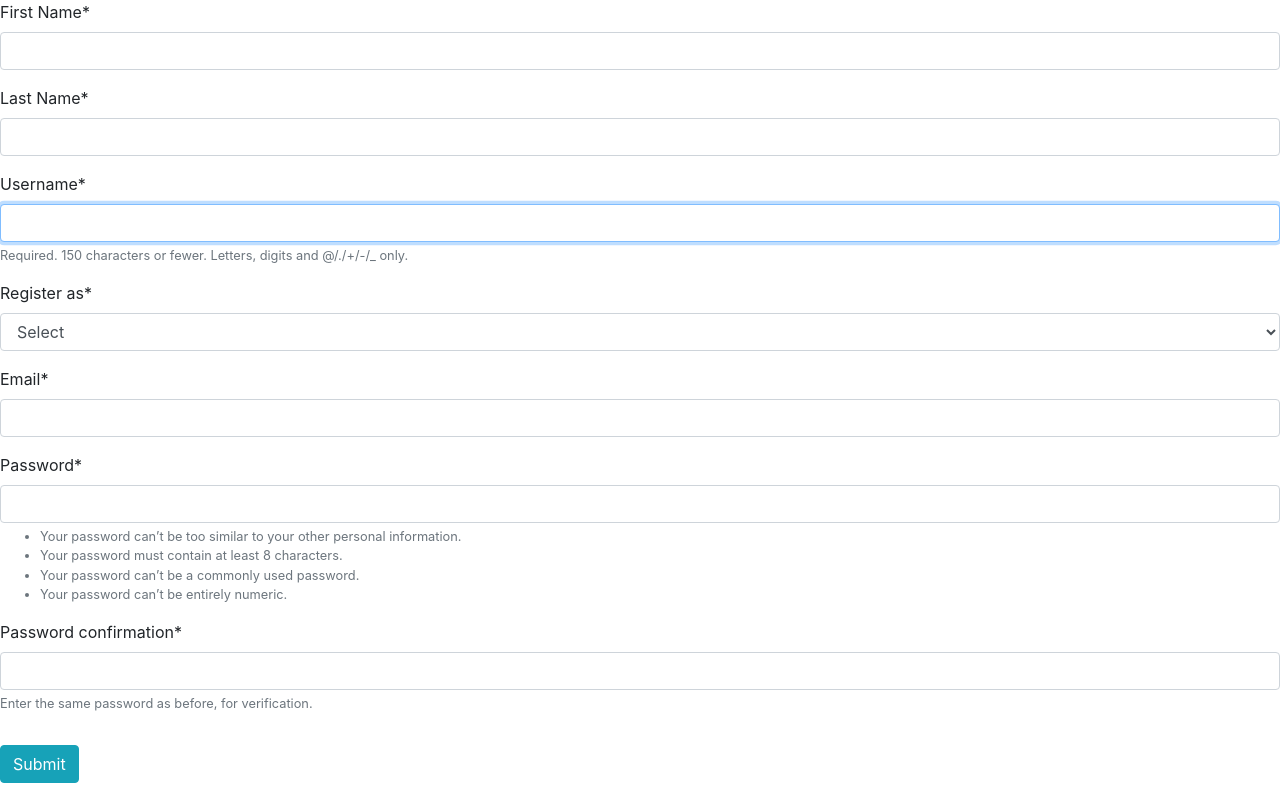
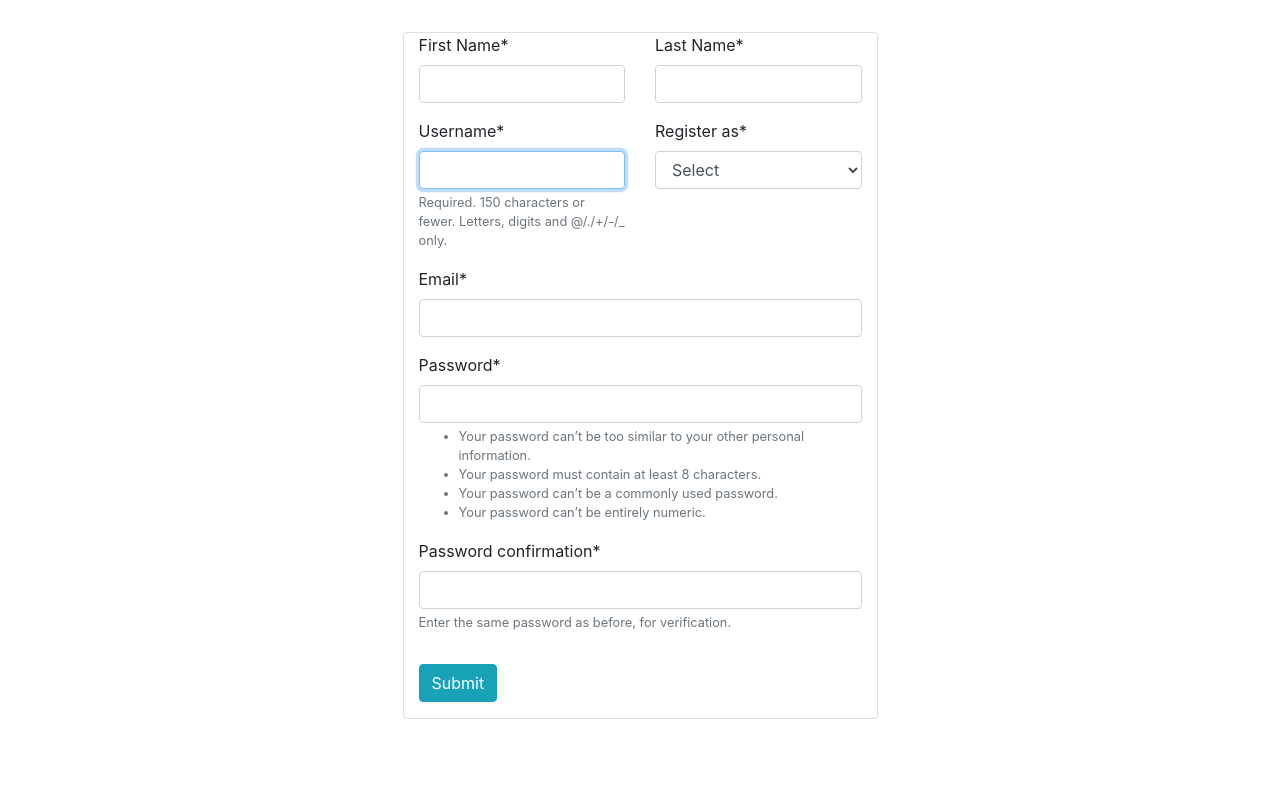
Before and after one commit to gitbush/tenant_share, a Django app: page /users/register in a window 1280 px wide. Run offline with Django 3.2, Linux system fonts and the light colour scheme; some libraries are stand-ins or nearby versions.

Commit message:
Add styles to register form

```diff
--- a/static/css/main.css
+++ b/static/css/main.css
@@ -95,4 +95,8 @@
 .sidebar-icon-sm {
   height: 3rem;
 }
+
+.user-form {
+  margin: 2rem 0px;
+}
 /*# sourceMappingURL=main.css.map */
--- a/static/scss/2_components/_components_dir.scss
+++ b/static/scss/2_components/_components_dir.scss
@@ -1,3 +1,4 @@
 
 @import 'navbar';
 @import 'sidebar';
+@import 'user_form';
--- /dev/null
+++ b/static/scss/2_components/_user_form.scss
@@ -0,0 +1,3 @@
+.user-form{
+    margin: 2rem 0px;
+}
--- a/users/templates/users/register.html
+++ b/users/templates/users/register.html
@@ -7,17 +7,27 @@
     <title>Document</title>
 </head>
 <body>
-    <div>
+    <main class="container">
+        <div class="row justify-content-center">
+            <div class="card col-5 user-form">
                 <form action="" method="POST">
                     {% csrf_token %}
-            <fieldset class="form-group">
-                {{ registerForm|crispy }}
-            </fieldset>
+                    <div class="form-group row justify-content-center">
+                        <div class="col-6">{{ registerForm.first_name|as_crispy_field}}</div>
+                        <div class="col-6">{{ registerForm.last_name|as_crispy_field }}</div>
+                        <div class="col-6">{{ registerForm.username|as_crispy_field }}</div>
+                        <div class="col-6">{{ registerForm.register_as|as_crispy_field }}</div>
+                        <div class="col-12">{{ registerForm.email|as_crispy_field }}</div>
+                        <div class="col-12">{{ registerForm.password1|as_crispy_field }}</div>
+                        <div class="col-12">{{ registerForm.password2|as_crispy_field }}</div>
+                    </div>
                     <div class="form-group">
                         <button class="btn btn-info" type="submit">Submit</button>
                     </div>
                 </form>
             </div>
+        </div>
+    </main>
 
     {% include 'scripts.html' %}
 </body>
```
Also changed, not shown: 1 other file. Lines whose indentation alone changed are shown as unchanged.
